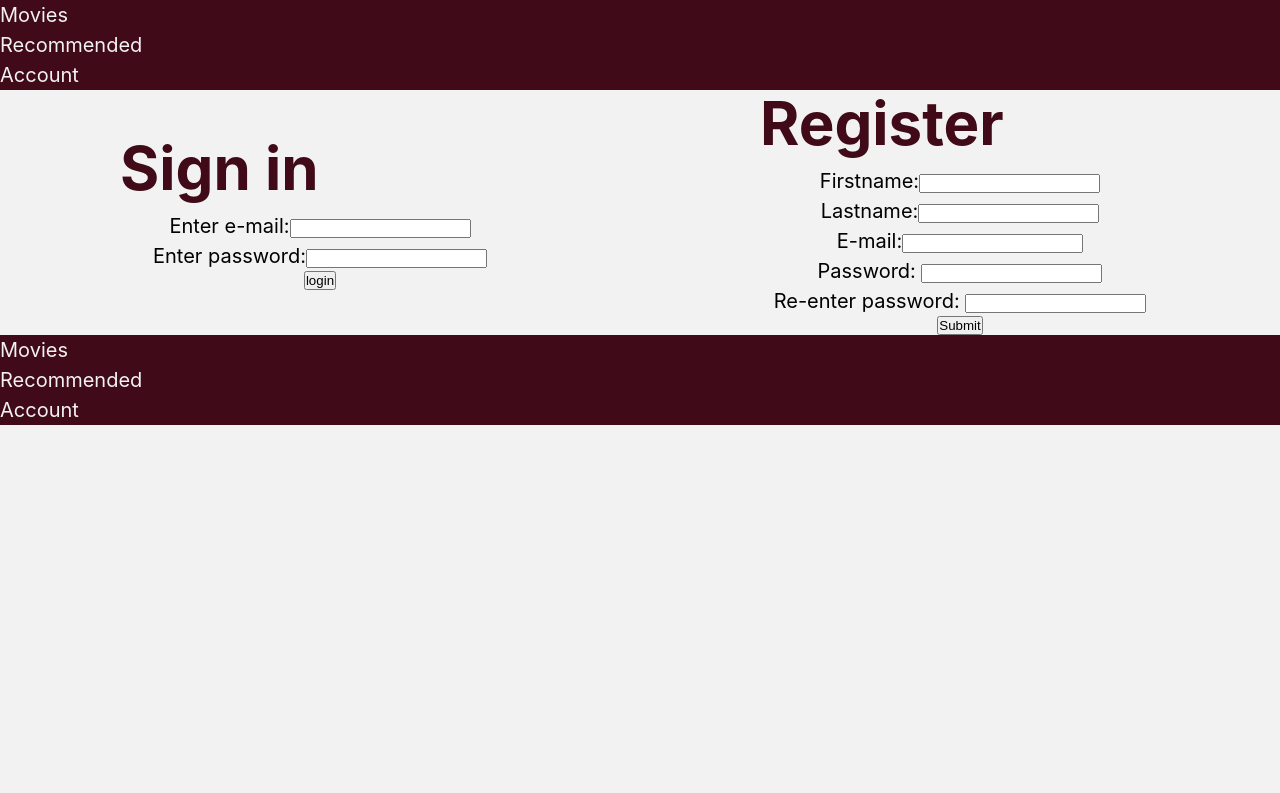
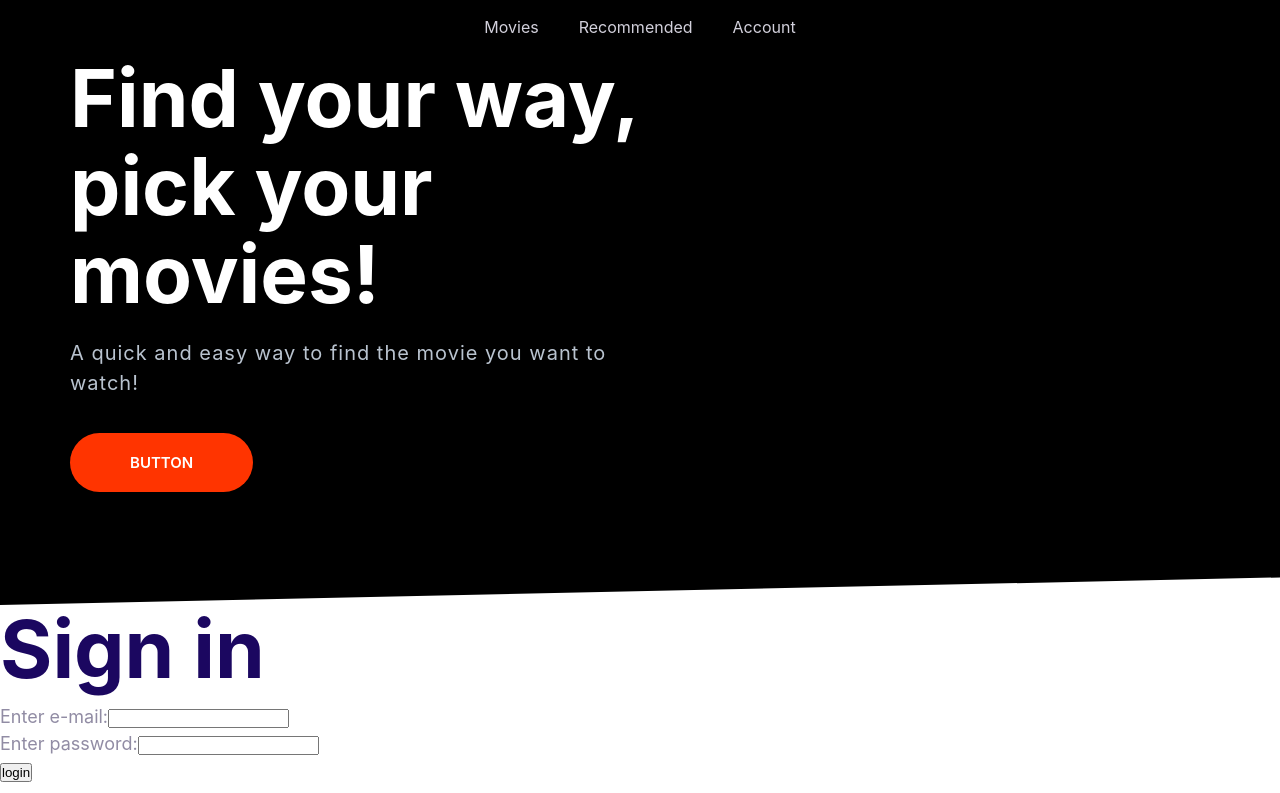
Before and after one commit to avd-web/Motionpickr, a React (Vite) app in the folder frontend/: page / in a window 1280 px wide. Shown: the top 793 px of the page. Built offline with nearby package versions, Linux system fonts and the light colour scheme.

Commit message:
start css

```diff
--- a/frontend/src/components/headerfooter/Nav.jsx
+++ b/frontend/src/components/headerfooter/Nav.jsx
@@ -11,8 +11,12 @@ export default function Nav() {
 
   return (
     <>
-      <nav>
-        <ul>
+      <nav className="nav">
+        {/* <a class="nav__brand" href="/"><img src="images/logo.svg" alt="" /></a>
+        <svg class="icon icon--white nav__toggler">
+          <use xlink:href="images/sprite.svg#menu"></use>
+        </svg> */}
+        <ul className="list nav__list">
           {LinkData.map((LinkData) => (
             <li className="nav__item" key={LinkData.name}>
               <Link to={LinkData.link}>{LinkData.name}</Link>
--- a/frontend/src/main.jsx
+++ b/frontend/src/main.jsx
@@ -9,8 +9,8 @@ import ViewMovie from "./pages/viewMovie";
 import Recommended from "./pages/userRecommended";
 import GenreInfo from "./pages/GenreInfo";
 import Genre from "./pages/Genre";
-// import "./styles/MAINstyles.css";
-import "./styles/MainStyles.scss";
+import "./styles/MAINstyles.css";
+// import "./styles/MainStyles.scss";
 // import "./styles/normalize.css";
 import UserPage from "./pages/UserPage";
 
--- a/frontend/src/pages/HomePage.jsx
+++ b/frontend/src/pages/HomePage.jsx
@@ -1,17 +1,20 @@
 import React from "react";
 import Login from "./Login";
 import { AuthHeader } from "../auth/authorization";
+import Hero from "../components/hero/Hero";
 
 export default function HomePage() {
   if (AuthHeader()) {
     return (
       <>
+        <Hero />
         <p>logged in</p>
       </>
     );
   } else {
     return (
       <>
+        <Hero />
         <Login />
       </>
     );
--- a/frontend/src/pages/Login.jsx
+++ b/frontend/src/pages/Login.jsx
@@ -1,7 +1,7 @@
 import React, { useState } from "react";
 // import "../styles/MainStyles.scss";
 // import "../styles/registerSheet.css";
-import "../styles/login.scss";
+// import "../styles/login.scss";
 import axios from "axios";
 import Register from "./Register";
 
@@ -36,8 +36,8 @@ export default function Login() {
     return (
       <div className="login-container">
         <div>
-          <h1 className="register-header"> Sign in </h1>
-          <form className="register-labels" onSubmit={handleSubmit}>
+          <h1> Sign in </h1>
+          <form onSubmit={handleSubmit}>
             <div className="label-container">
               <div>
                 <label htmlFor="email" id="email-label">
--- a/frontend/src/styles/Login.scss
+++ b/frontend/src/styles/Login.scss
@@ -11,7 +11,7 @@
   //   size: 100px;
   display: flex;
   flex-direction: column;
-  justify-content: center;
-  align-items: center;
+  //   justify-content: center;
+  //   align-items: center;
   width: 400px;
 }
```
